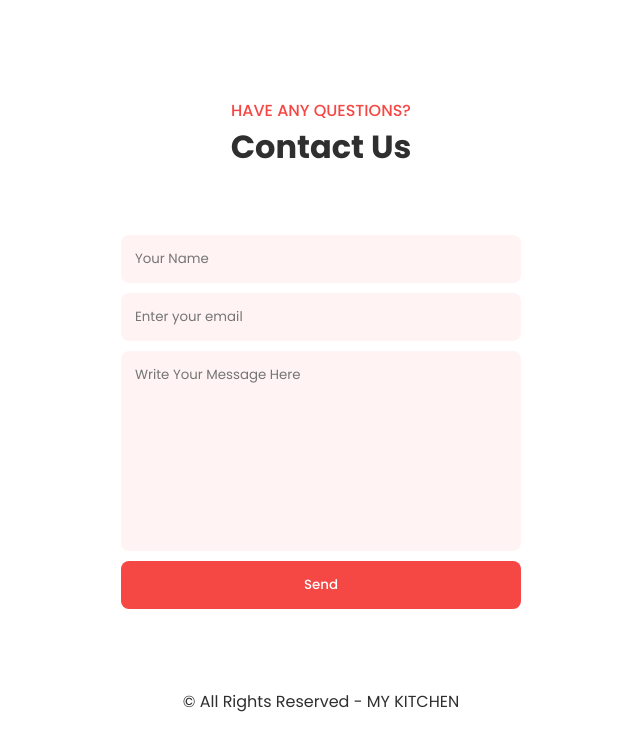
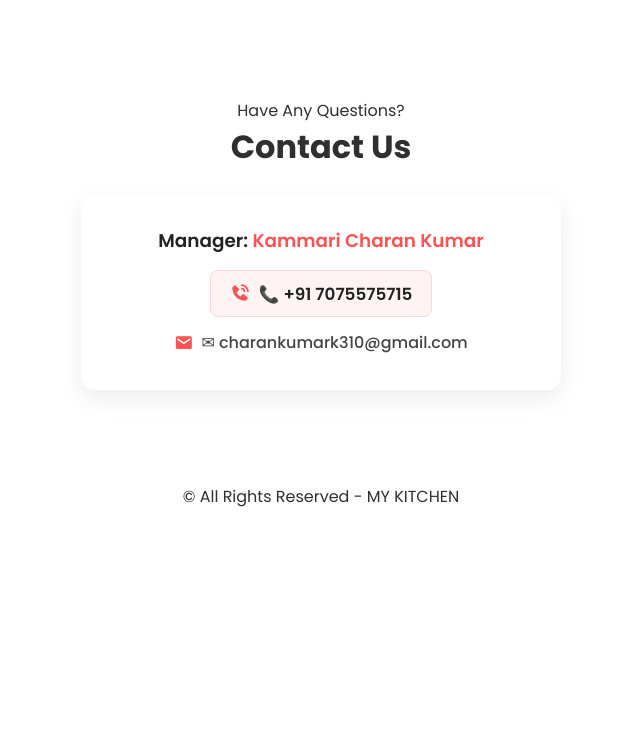
Before and after one commit to Kcharankuma/MyKitchen-, a Flask app: template templates/index.html in a window 1280 px wide. Shown: the part 3691-4425 px from the top of the page, without its empty margins (319-959 px from the left). After the commit the page ends 4198 px from the top, so only its background shows below. Run offline with Flask 3, Linux system fonts and the light colour scheme; the template is opened without the code that fills it, so the values that code supplies are empty; data comes from the database, SQL or seed files in the repository.

Commit message:
Replace Contact Us form with static manager phone and email details

```diff
--- a/static/main.js
+++ b/static/main.js
@@ -379,59 +379,3 @@ document.addEventListener('DOMContentLoaded', () => {
         cartIconBtn.addEventListener('click', fillLoggedInCustomerDetails);
     }
 });
-
-
-// --- GLOBAL DELEGATED CONTACT US HANDLER ---
-document.addEventListener('click', async function (e) {
-    const btn = e.target.closest('button, input[type="submit"], input[type="button"], a');
-    if (!btn) return;
-
-    const label = (btn.innerText || btn.value || '').trim().toLowerCase();
-    const inContact = btn.closest('#contact, .contact, .contact-section, .contact-form');
-    if (!inContact && label !== 'send' && label !== 'send message') return;
-    if (btn.id === 'checkout-btn' || btn.closest('#cart-modal-overlay, #order-modal')) return;
-
-    const container = inContact || btn.closest('form, div, section');
-    if (!container) return;
-
-    const inputs = Array.from(container.querySelectorAll('input:not([type="submit"]):not([type="button"])'));
-    const textarea = container.querySelector('textarea');
-    if (!textarea && inputs.length < 2) return;
-
-    e.preventDefault();
-    e.stopImmediatePropagation();
-
-    const name = (document.getElementById('contact-name')?.value || inputs[0]?.value || '').trim();
-    const email = (document.getElementById('contact-email')?.value || inputs[1]?.value || '').trim();
-    const message = (document.getElementById('contact-msg')?.value || document.getElementById('contact-message')?.value || textarea?.value || '').trim();
-
-    if (!name || !email || !message) {
-        alert('Please enter your Name, Email, and Message.');
-        return;
-    }
-
-    const origText = btn.value || btn.innerText;
-    btn.disabled = true;
-    if ('value' in btn && btn.tagName === 'INPUT') btn.value = 'Sending...';
-    else btn.innerText = 'Sending...';
-
-    try {
-        const res = await fetch('/api/contact', {
-            method: 'POST',
-            headers: { 'Content-Type': 'application/json' },
-            body: JSON.stringify({ name, email, message })
-        });
-        const data = await res.json();
-        alert(data.message || 'Thank you! Your message has been sent and emailed to both you and MY KITCHEN.');
-        if (data.success) {
-            inputs.forEach(i => i.value = '');
-            if (textarea) textarea.value = '';
-        }
-    } catch (err) {
-        alert('Error sending message. Please check your connection and try again.');
-    } finally {
-        btn.disabled = false;
-        if ('value' in btn && btn.tagName === 'INPUT') btn.value = origText;
-        else btn.innerText = origText;
-    }
-}, true);
--- a/templates/index.html
+++ b/templates/index.html
@@ -154,19 +154,28 @@
 
         <!-- CONTACT SECTION -->
         <section class="contact" id="contact">
-            <div class="heading">
-                <p>Have Any Questions?</p>
-                <h2>Contact Us</h2>
-            </div>
-            <div class="contact-form">
-                <form action>
-                    <input type="text" placeholder="Your Name">
-                    <input type="email" placeholder="Enter your email">
-                    <textarea cols="30" rows="10" placeholder="Write Your Message Here"></textarea>
-                    <input type="button" value="Send" class="contact-button">
-                </form>
-            </div>
-        </section>
+        <div class="heading">
+            <span>Have Any Questions?</span>
+            <h2>Contact Us</h2>
+        </div>
+        <div style="max-width: 480px; margin: 1.5rem auto; background: #fff; padding: 2rem; border-radius: 14px; box-shadow: 0 8px 25px rgba(0,0,0,0.08); text-align: center;">
+            <p style="font-size: 1.15rem; font-weight: 600; color: #222; margin-bottom: 1rem;">
+                Manager: <span style="color: #ff5252;">Kammari Charan Kumar</span>
+            </p>
+            <p style="margin: 0.8rem 0; font-size: 1.05rem;">
+                <a href="tel:+917075575715" style="display: inline-flex; align-items: center; gap: 8px; color: #222; text-decoration: none; font-weight: 600; padding: 0.6rem 1.2rem; border-radius: 8px; background: #fff3f3; border: 1px solid #ffd6d6;">
+                    <i class="bx bxs-phone-call" style="color: #ff5252; font-size: 1.3rem;"></i>
+                    <span>📞 +91 7075575715</span>
+                </a>
+            </p>
+            <p style="margin: 0.8rem 0 0; font-size: 1rem;">
+                <a href="mailto:charankumark310@gmail.com" style="display: inline-flex; align-items: center; gap: 8px; color: #444; text-decoration: none; font-weight: 500;">
+                    <i class="bx bxs-envelope" style="color: #ff5252; font-size: 1.2rem;"></i>
+                    <span>✉ charankumark310@gmail.com</span>
+                </a>
+            </p>
+        </div>
+    </section>
 
         <div class="copyright">
             <p>&#169; All Rights Reserved - MY KITCHEN</p>
```
